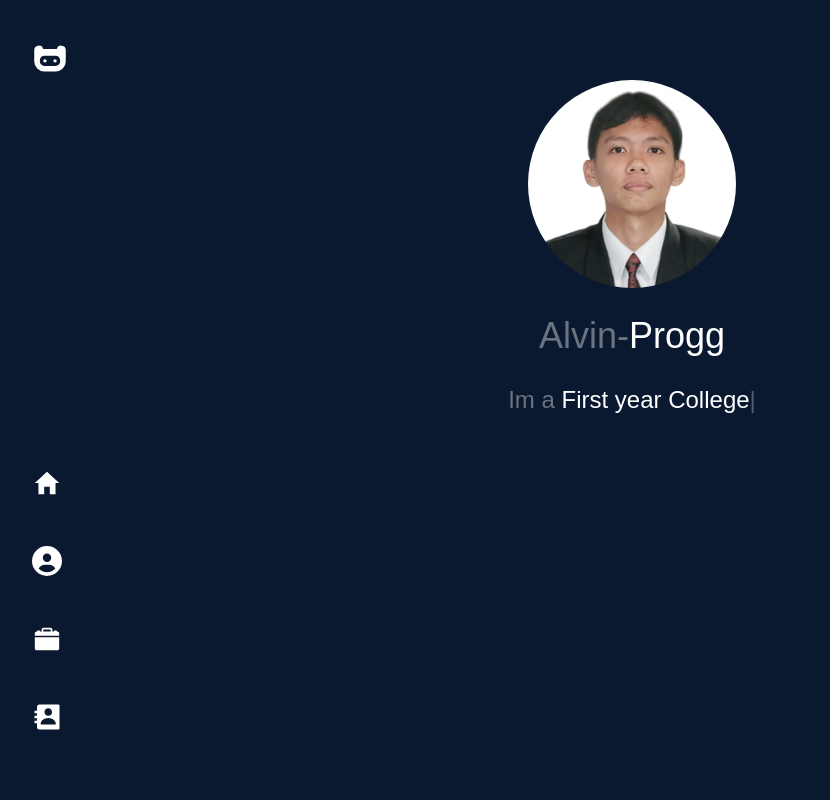
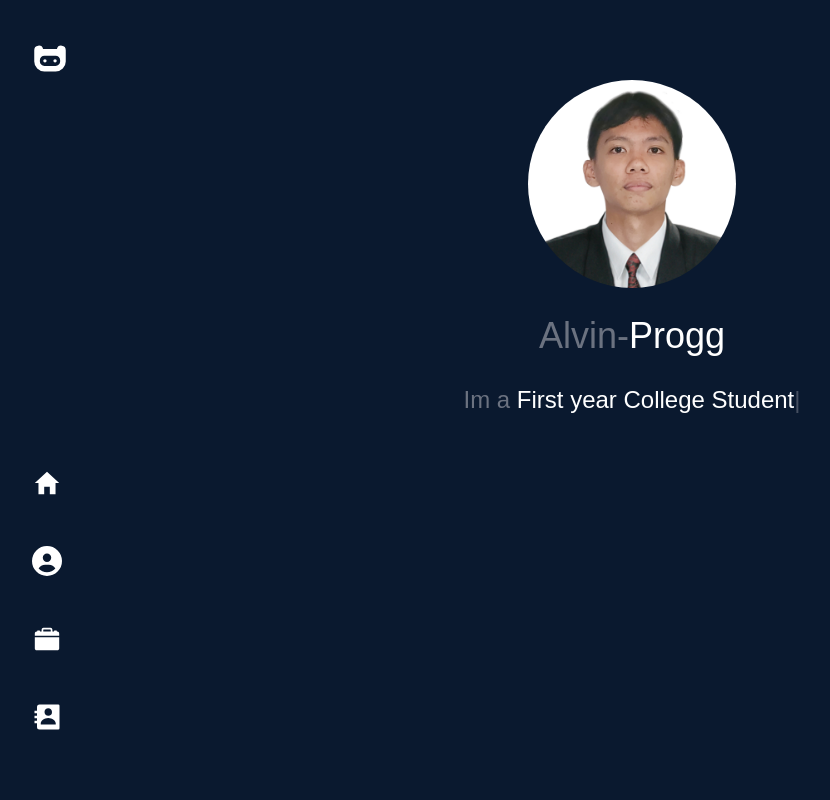
Before and after one commit to Alvin-progg/main-portfolio, a React (Vite) app: page / in a window 1280 px wide. Shown: the top 800 px of the page, without its empty margins (8-838 px from the left). Built offline with nearby package versions, Linux system fonts and the light colour scheme; what webfontloader would draw is missing.

Commit message:
fixt things

```diff
--- a/src/components/Home.jsx
+++ b/src/components/Home.jsx
@@ -21,7 +21,7 @@ const Home = () => {
 
     React.useEffect(() => {
       const typed = new Typed(el.current, {
-        strings: ['Front end Developer.', 'First year College'],
+        strings: ['Front end Developer.', 'First year College Student'],
         typeSpeed: 50,
       });
 
```
